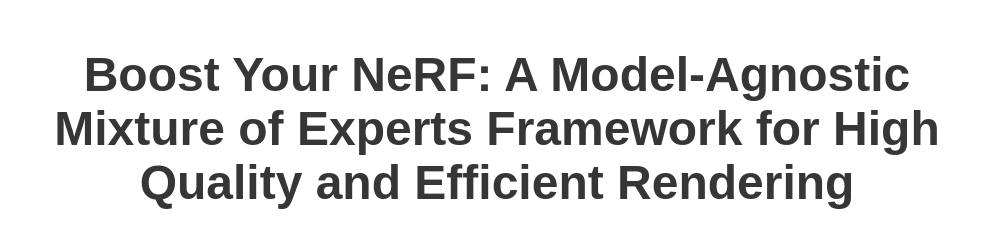
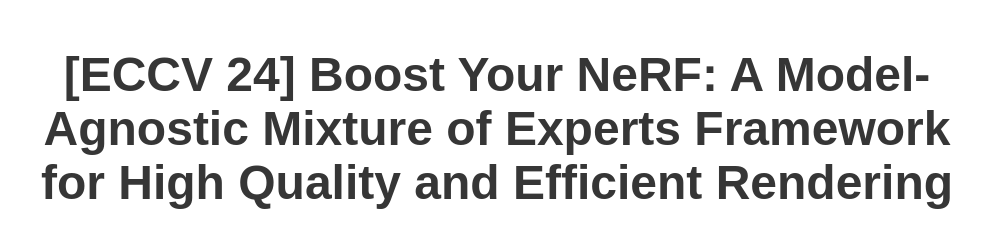
Before and after one commit to EIDOSLAB/boost-your-nerf, a plain HTML site: page docs/index.html in a window 1280 px wide. Shown: the top 231 px of the page, without its empty margins (143-1125 px from the left). Drawn offline with nearby package versions, Linux system fonts and the light colour scheme; some icons are missing; a web font is replaced by a local one.

Commit message:
project page upload

```diff
--- a/docs/index.html
+++ b/docs/index.html
@@ -6,7 +6,7 @@
         content="">
   <meta name="keywords" content="Nerfies, D-NeRF, NeRF">
   <meta name="viewport" content="width=device-width, initial-scale=1">
-  <title>Boost Your NeRF </title>
+  <title>[ECCV 24] Boost Your NeRF </title>
   <!-- Bootstrap -->
   <link rel="stylesheet" href="./static/css/bootstrap-4.4.1.css">
 
@@ -51,7 +51,7 @@
     <div class="container is-max-desktop">
       <div class="columns is-centered">
         <div class="column has-text-centered">
-          <h1 class="title is-1 publication-title">Boost Your NeRF: A Model-Agnostic Mixture of Experts Framework for High Quality and Efficient Rendering</h1>
+          <h1 class="title is-1 publication-title">[ECCV 24] Boost Your NeRF: A Model-Agnostic Mixture of Experts Framework for High Quality and Efficient Rendering</h1>
           <div class="is-size-5 publication-authors">
             <span class="author-block">
               <a href="">Francesco Di Sario</a><sup>1</sup>,</span>
```
